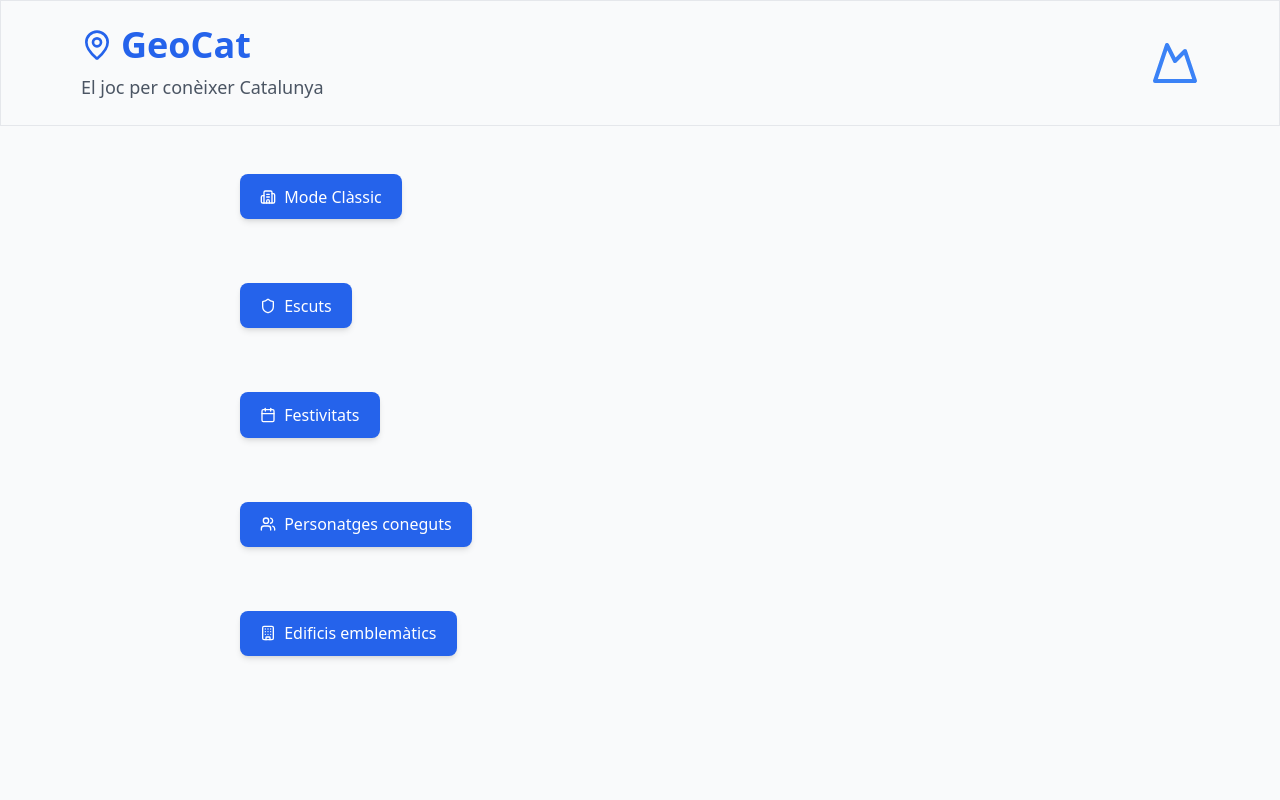
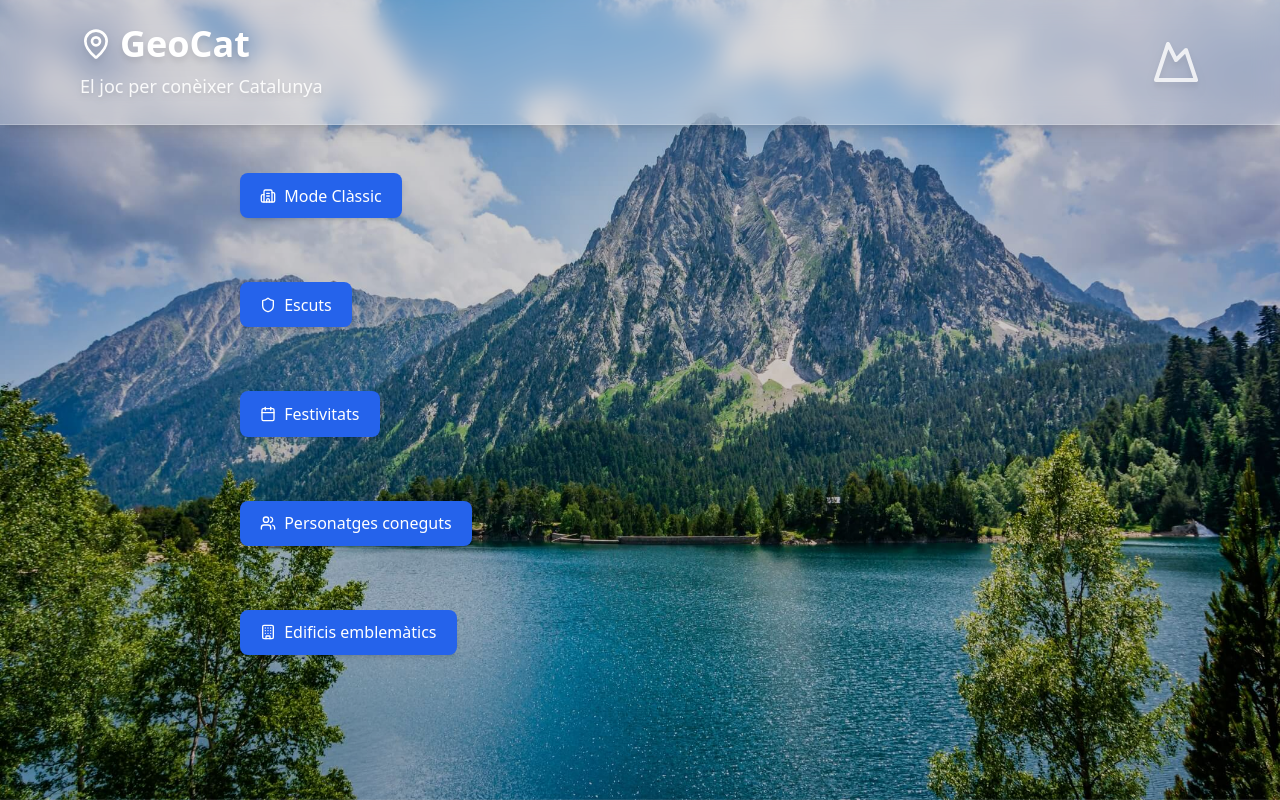
Before and after one commit to janaigutierrez/geocat, a React (Vite) app in the folder frontend/: page / in a window 1280 px wide. Built offline with nearby package versions, Linux system fonts and the light colour scheme.

Commit message:
new background and header fix

```diff
--- a/frontend/src/App.jsx
+++ b/frontend/src/App.jsx
@@ -4,20 +4,18 @@ import Classic from './sections/Classic'
 import Escuts from './sections/Escuts'
 import Festivitats from './sections/Festivitats'
 import Personatges from './sections/Personatges'
-import Edificis from './sections/Edificis'
+import Edifici from './sections/Edificis'
 import Header from './components/common/Header'
 
 function App() {
   const [activeGame, setActiveGame] = useState(null)
-
-  // He mapejat un array dels jocs per poder mostrar només el seleccionat
 
   const games = [
     { id: 'classic', component: Classic, name: 'Classic' },
     { id: 'escuts', component: Escuts, name: 'Escuts' },
     { id: 'festivitats', component: Festivitats, name: 'Festivitats' },
     { id: 'personatges', component: Personatges, name: 'Personatges' },
-    { id: 'edificis', component: Edificis, name: 'Edificis' }
+    { id: 'edificis', component: Edifici, name: 'Edificis' }
   ]
 
   const handleGameToggle = (gameId) => {
@@ -29,7 +27,13 @@ function App() {
   }
 
   return (
-    <div className='w-full bg-gray-50'>
+    <div
+      className='min-h-screen w-full bg-cover bg-center bg-fixed bg-no-repeat'
+      style={{ backgroundImage: "url('/fons1.jpeg')" }}
+    >
+      {/* Overlay opcional per millorar la llegibilitat */}
+      <div className='min-h-screen w-full bg-black bg-opacity-20'>
+
         {/* Capçalera */}
         <Header />
 
@@ -52,6 +56,7 @@ function App() {
           })}
         </main>
       </div>
+    </div>
   )
 }
 
--- a/frontend/src/components/common/Header.jsx
+++ b/frontend/src/components/common/Header.jsx
@@ -1,24 +1,19 @@
 import { Users, Mountain, Calendar, Map, MapPin } from 'lucide-react'
-
-/* Aqui t'he posat d'exemple els emojis, els importo de la bilbioteca lucide-react i els pots afegir tal qual on vulguis del codi com aqui */
-/* Fixa't-hi com estan afegits i prova de ficar si vols algun més, si no en el Header en qualsevol altre component */
-/* Hauràs d'instalar la llibreria amb: 'npm install lucide-react' i ja podras ficar-los tal qual com aqui */
 
 const Header = () => {
     return (
-        <header className='flex justify-between items-center pl-20 border w-full py-6'>
+        <header className='flex justify-between items-center px-20 py-6 w-full backdrop-blur-md bg-white/30 border-b border-white/20 shadow-lg'>
             <div>
-                <h1 className="text-4xl font-bold text-blue-600 flex items-center">
+                <h1 className="text-4xl font-bold text-white drop-shadow-lg flex items-center">
                     <MapPin className="w-8 h-8 mr-2" />
                     GeoCat
                 </h1>
-                <h2 className="text-lg text-gray-600 mt-2">
+                <h2 className="text-lg text-white/90 mt-2 drop-shadow-md">
                     El joc per conèixer Catalunya
                 </h2>
             </div>
-            <Mountain className="w-12 h-12 text-blue-500 mr-20" />
+            <Mountain className="w-12 h-12 text-white/80 drop-shadow-lg mr-0" />
         </header>
-
     )
 }
 
```
Also changed, not shown: frontend/public/fons1.jpeg (added). Lines whose indentation alone changed are shown as unchanged.
